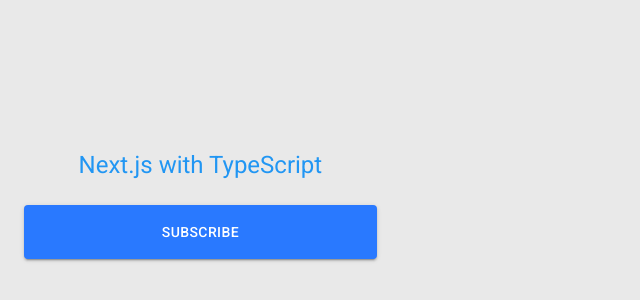
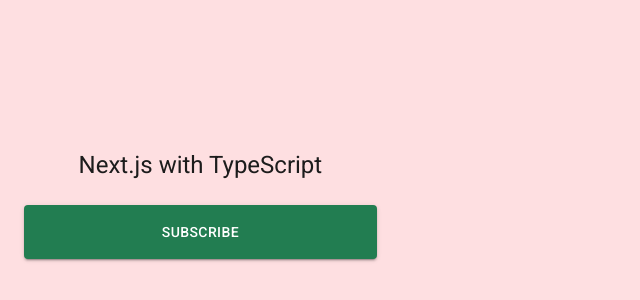
Before and after one commit to noriaki/anytt, a Next.js app: page / in a window 1280 px wide. Shown: the part 196-496 px from the top of the page, without its empty margins (0-640 px from the left). Built offline with nearby package versions, Linux system fonts and the light colour scheme.

Commit message:
add some colors

```diff
--- /dev/null
+++ b/src/contexts/color.ts
@@ -0,0 +1,6 @@
+export const sakura = '#fedfe1';
+export const green9 = '#3a4139';
+export const wasurenagusa = '#7db9de';
+export const aimirucha = '#0f4c3a';
+export const midori = '#227d51';
+export const sumi = '#1c1c1c';
--- a/src/contexts/theme.ts
+++ b/src/contexts/theme.ts
@@ -1,16 +1,17 @@
 import { createMuiTheme } from '@material-ui/core/styles';
-import blue from '@material-ui/core/colors/blue';
+
+import { sumi, sakura, midori } from './color';
 
 const theme = createMuiTheme({
   palette: {
     primary: {
-      main: blue[500],
+      main: sumi,
     },
     secondary: {
-      main: blue.A400,
+      main: midori,
     },
     background: {
-      default: '#e9e9e9',
+      default: sakura,
     },
   },
 });
```
